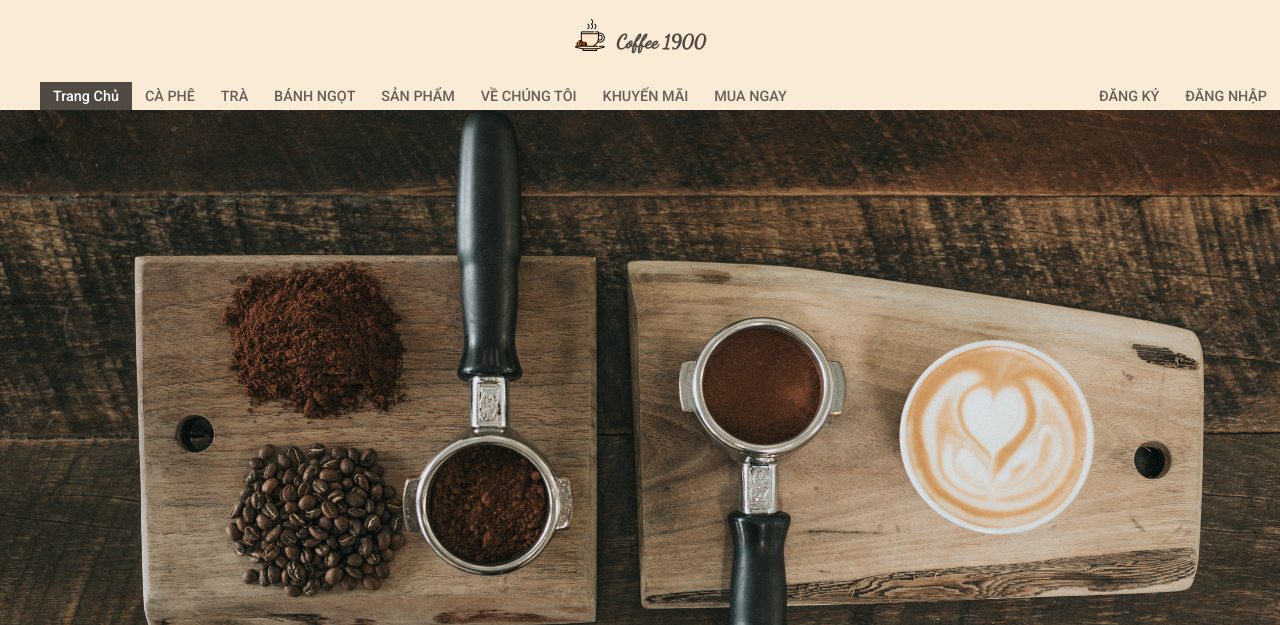
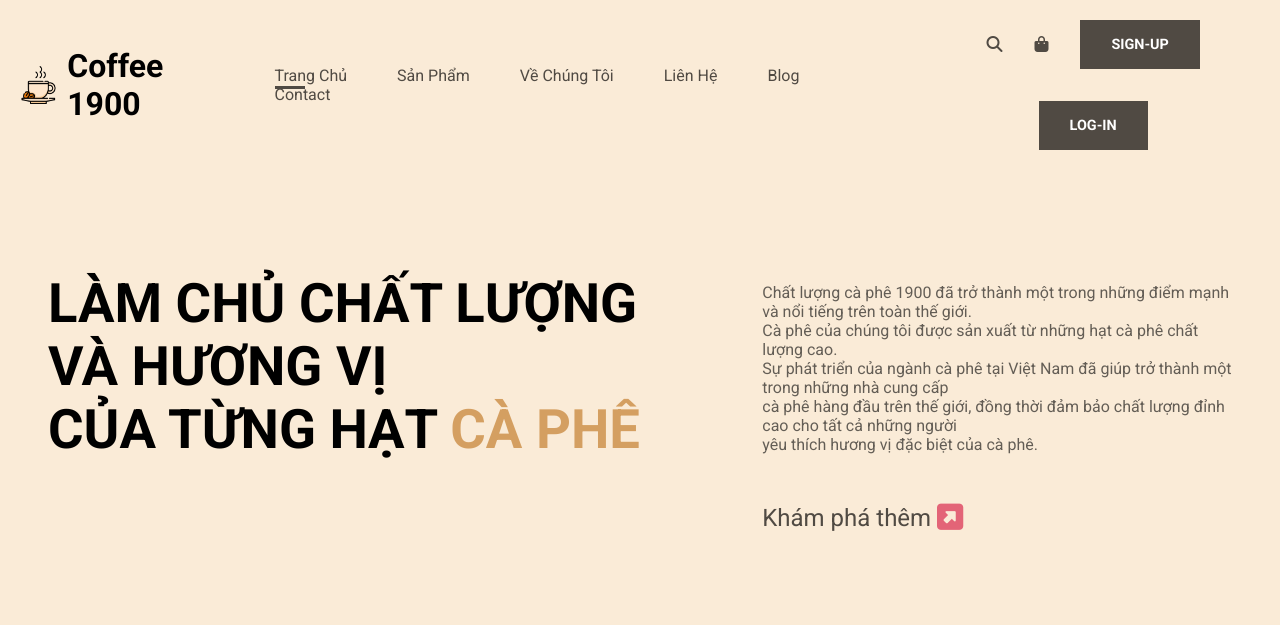
Before and after one commit to fleeforezz/Work_place, a PHP site: page / in a window 1280 px wide. Shown: the top 625 px of the page. Run offline with PHP 8.4, Linux system fonts and the light colour scheme; some libraries are stand-ins or nearby versions.

Commit message:
Redesign index.html and update css

```diff
--- a/Huflit/Coffee_1900/index.html
+++ b/Huflit/Coffee_1900/index.html
@@ -13,117 +13,85 @@
     <!-- COFFEE SHOP HEAD -->
     <header>
         <div class="navigation-bar">
-            <div class="logo">
-                <div class="logo-container">
-                    <img src="./assets/coffee-cup.png" alt="">
-                    <h1>Coffee 1900</h1>
+            <img src="./assets/coffee-cup.png" alt="coffee-cup">
+            <h1>Coffee 1900</h1>
+            <ul>
+                <li>
+                    <a href="" class="active">Trang Chủ</a>
+                </li>
+                <li>
+                    <a href="">Sản Phẩm</a>
+                </li>
+                <li>
+                    <a href="">Về Chúng Tôi</a>
+                </li>
+                <li>
+                    <a href="">Liên Hệ</a>
+                </li>
+                <li>
+                    <a href="">Blog</a>
+                </li>
+                <li>
+                    <a href="">Contact</a>
+                </li>
+            </ul>
+            <div class="search-shop-signup">
+                <div class="search-shop-signup-child">
+                    <a href="" class="">
+                        <i class="fa-solid fa-magnifying-glass" style="color: #504a43;"></i>
+                    </a>
+                    <a href="">
+                        <i class="fa-solid fa-bag-shopping" style="color: #504a43;"></i>
+                    </a>
+                    <a href="./signup.html" class="signup">Sign-up</a>
+                    <a href="./login.html" class="login">Log-in</a>
                 </div>
             </div>
-            <ul>
-                <li>
-                    <a href="#" class="active">Trang Chủ</a>
-                </li>
-                <li>
-                    <a href="#" class="nav">Cà Phê</a>
-                    <div class="dropdown-content">
-                        <a href="#">Cà phê đen</a>
-                        <a href="#">Cà phê sữa</a>
-                        <a href="#">Cà phê trứng</a>
-                        <a href="#">Capuchino</a>
-                    </div>
-                </li>
-                <li>
-                    <a href="#" class="nav">Trà</a>
-                    <div class="dropdown-content">
-                        <a href="#">Trà sữa truyền thống</a>
-                        <a href="#">Trà sữa trân châu đường đen</a>
-                        <a href="#">Trà đào cam xả</a>
-                        <a href="#">Trà vải</a>
-                        <a href="#">Trà hạt sen</a>
-                        <a href="#">Trà mãng cầu</a>
-                    </div>
-                </li>
-                <li>
-                    <a href="#" class="nav">Bánh Ngọt</a>
-                    <div class="dropdown-content">
-                        <a href="#">Tiramisu</a>
-                        <a href="#">Bánh caramel phô mai</a>
-                        <a href="#">Bánh Chocolate</a>
-                    </div>
-                </li>
-                <li>
-                    <a href="#" class="nav">Sản Phẩm</a>
-                    <div class="dropdown-content-product">
-                        <div class="dropdown-product-item">
-                            <div class="dropdown-product-item-child">
-                                <h3>Cà Phê</h3>
-                                <a href="#">Capuchino</a>
-                                <a href="#">Cà phê sữa</a>
-                                <a href="#">Cà phê đen</a>
-                                <a href="#">Cà phê Trứng</a>
-                            </div>
-                            <div class="dropdown-product-item-child">
-                                <h3>Trà</h3>
-                                <a href="#">Trà vải</a>
-                                <a href="#">Trà mãng cầu</a>
-                                <a href="#">Trà đào cam xả</a>
-                                <a href="#">Trà sữa truyền thống</a>
-                                <a href="#">Trà sữa trân châu đường đen</a>
-                            </div>
-                            <div class="dropdown-product-item-child">
-                                <h3>Bánh ngọt</h3>
-                                <a href="#">Tiramisu</a>
-                                <a href="#">Bánh Chocolate</a>
-                                <a href="#">Bánh caramel phô mai</a>
-                            </div>
-                            <img src="./assets/morning-coffee.jpg" style="width: 17%; margin-top: 10px;">
-                        </div>
-                    </div>
-                </li>
-                <li>
-                    <a href="#" class="nav">Về Chúng Tôi</a>
-                    <div class="dropdown-content-about">
-                        <div class="dropdown-about-item">
-                            <div class="dropdown-about-item-child">
-                                <h3>Di sản</h3>
-                            </div>
-                            <div class="dropdown-about-item-child">
-                                <h3>Công ty</h3>
-                                <a href="#">Sứ mệnh</a>
-                                <a href="#">Chính sách trực tuyến</a>
-                                <a href="#">Sự đa dạng tại Coffee 1900</a>
-                                <a href="https://www.youtube.com/watch?v=Q_JTr4UPRW8" target="_blank">Đạo đức và tuân thủ trong doanh nghiệp</a>
-                            </div>
-                            <div class="dropdown-about-item-child">
-                                <h3>Cơ hội việc làm</h3>
-                                <a href="#"></a>
-                                <a href="#"></a>
-                                <a href="#"></a>
-                            </div>
-                            <img src="./assets/working-at-coffee-shop.jpg" style="width: 18%; margin-top: 10px;">
-                        </div>
-                    </div>
-                </li>
-                <li>
-                    <a href="#" class="nav">Khuyến Mãi</a>
-                </li>
-                <li>
-                    <a href="#" class="nav">Mua Ngay</a>
-                </li>
-                <li style="float: right;">
-                    <a href="./login.html" class="nav">Đăng nhập</a>
-                </li>
-                <li style="float: right;">
-                    <a href="./signup.html" class="nav">Đăng ký</a>
-                </li>
-            </ul>
         </div>
     </header>
 
 
     <!-- COFFEE SHOP SECTION -->
     <section class="section-1">
-        <img class="poster" src="./assets/coffee-on-table.jpg" alt="">
+        <div class="master-section">
+            <div class="master-section-child">
+                <p class="master-coffee">Làm chủ chất lượng và hương vị <br> của từng hạt <span style="color: #d49f61;">cà phê</span></p>
+            </div>
+            <div class="master-section-child">
+                <p class="master-section-para">Chất lượng cà phê 1900 đã trở thành một trong những điểm mạnh và nổi tiếng trên toàn thế giới.<br> Cà phê của chúng tôi được sản xuất từ những hạt cà phê chất lượng cao.<br> Sự phát triển của ngành cà phê tại Việt Nam đã giúp trở thành một trong những nhà cung cấp <br> cà phê hàng đầu trên thế giới, đồng thời đảm bảo chất lượng đỉnh cao cho tất cả những người <br> yêu thích hương vị đặc biệt của cà phê.</p>
+                <a href="" class="discorver-us">Khám phá thêm <i class="fa-solid fa-square-up-right fa-lg" style="color: #e36477;"></i></a>
+            </div>
+        </div>
+        <div class="video">
+            <video src="./assets/Coffee-ad.mkv" width="100%" muted autoplay loop></video>
+            <div class="under-video">
+                <div class="quality-card">
+                    <a href="" class="quality-items">
+                        <img src="./assets/coffee.png" alt="">
+                        <h3>Barista</h3>
+                        <p>Our coffee are carefully selected <br> for quality, flavors, and social impact.</p>
+                    </a>
+                    <span class="separater"></span>
+                    <a href="" class="quality-items">
+                        <img src="./assets/coffee-bean.png" alt="">
+                        <h3>Coffee</h3>
+                        <p>Our coffee are carefully selected <br> for quality, flavors, and social impact.</p>
+                    </a>
+                    <span class="separater"></span>
+                    <a href="" class="quality-items">
+                        <img src="./assets/cafe.png" alt="">
+                        <h3>Merchandise</h3>
+                        <p>Our coffee are carefully selected <br> for quality, flavors, and social impact.</p>
+                    </a>
+                    <span class="separater"></span>
+                    <a href="" class="quality-items">
+                        <img src="./assets/cafe.png" alt="">
+                        <h3>Merchandise</h3>
+                        <p>Our coffee are carefully selected <br> for quality, flavors, and social impact.</p>
+                    </a>
+                </div>
+            </div>
+        </div>
 
         <div class="glass-coffee">
             <div class="glass-container">
@@ -161,8 +129,8 @@
             <div class="product-parent">
                 <div class="product-row">
                     <div class="product-heading">
-                        <p class="section-top-para">Check out our selection of featured coffees and products</p>
-                        <p class="section-next-para">Here you can buy our featured products</p>
+                        <p class="section-top-para">Lựa chọn của chúng tôi về cà phê và sản phẩm nổi bật</p>
+                        <p class="section-next-para">Tại đây bạn có thể mua các sản phẩm <br> đặc trưng của chúng tôi</p>
                     </div>
                     <div class="product-card">
                         <div class="product-items">
@@ -193,25 +161,25 @@
     </section>
 
     <section class="section-3">
-        <div class="quality">
-            <div class="quality-parent">
-                <div class="quality-row">
-                    <div class="quality-heading">
-                        <p class="quality-top-para">We are committed to the highest <br> standards of quality and service</p>
-                        <p class="quality-next-para">Embracing our heritage while innovating to create new experiences to savor</p>
+        <div class="job">
+            <div class="job-parent">
+                <div class="job-row">
+                    <div class="job-heading">
+                        <p class="job-top-para">Làm việc tại trụ sở của chúng tôi</p>
+                        <p class="job-next-para">Môi trường làm việc thân thiện và đầy đủ tiện nghi</p>
                     </div>
-                    <div class="quality-card">
-                        <a href="" class="quality-items">
+                    <div class="job-card">
+                        <a href="" class="job-items">
                             <img src="./assets/coffee.png" alt="">
                             <h3>Barista</h3>
                             <p>Our coffee are carefully selected <br> for quality, flavors, and social impact.</p>
                         </a>
-                        <a href="" class="quality-items">
+                        <a href="" class="job-items">
                             <img src="./assets/coffee-bean.png" alt="">
                             <h3>Coffee</h3>
                             <p>Our coffee are carefully selected <br> for quality, flavors, and social impact.</p>
                         </a>
-                        <a href="" class="quality-items">
+                        <a href="" class="job-items">
                             <img src="./assets/cafe.png" alt="">
                             <h3>Merchandise</h3>
                             <p>Our coffee are carefully selected <br> for quality, flavors, and social impact.</p>
--- a/Huflit/Coffee_1900/style.css
+++ b/Huflit/Coffee_1900/style.css
@@ -27,171 +27,171 @@ body {
 /*! COFFEE SHOP HEAD */
 
 .navigation-bar {
-    position: fixed;
+    display: flex;
+    padding: 20px;
     width: 100%;
     background-color: #faebd7;
-    z-index: 1;
-}
-
-.logo {
-    width: 100%;
-    max-width: 50%;
-    margin: 0 auto;
-}
-.logo-container {
-    display: flex;
     align-items: center;
     justify-content: center;
 }
-.logo img {
-    width:5%;
-    margin-top: 5px;
+.navigation-bar img {
+    width: 3%;
     margin-right: 10px;
 }
-.logo h1 {
-    margin-top: 30px;
-    font-family: 'Dancing Script', cursive;
-    font-size: 1.2rem;
-    color: #504a43;
-    cursor: default;
-}
-
-ul {
+header ul {
+    display: flex;
+    flex-wrap: wrap;
     list-style: none;
 }
-li {
+header li {
     float: left;
+    margin-right: 50px;
 }
-
-li a {
+header li a {
+    color: #504a43;
+    text-decoration: none;
+    transition: 250ms;
+}
+header li a.active::before {
+    content: '';
     display: block;
-    font-size: 0.9rem;
-    font-weight: 500;
-    text-decoration: none;
-    color: #686057;
-    text-align: center;
-    padding: 0.4em 0.9em;
-}
-.nav {
-    text-transform: uppercase;
-    transition: 250ms ;
-}
-.nav:hover {
+    padding: 1.5px 15px;
+    position: absolute;
+    margin-top: 20px;
     background-color: #504a43;
 }
-li a.active {
-    color: white;
+header li a::before {
+    content: '';
+    display: none;
+    padding: 1.5px 1px;
+    position: absolute;
+    margin-top: 20px;
     background-color: #504a43;
 }
-li a.active:hover {
-    opacity: 90%;
+header li a:hover::before {
+    content: '';
+    display: block;
+    padding: 1.5px 15px;
+    position: absolute;
+    margin-top: 20px;
+    background-color: #504a43;
 }
-
-li a:hover {
+.search-shop-signup-child {
+    display: flex;
+    gap: 2rem;
+    flex-wrap: wrap;
+    margin-left: 10px;
+    align-items: center;
+    justify-content: center;
+}
+i {
+    transition: 250ms;
+}
+i:hover {
+    opacity: 70%;
+}
+.signup {
+    text-decoration: none;
+    font-size: 0.9rem;
+    font-weight: 600;
+    text-transform: uppercase;
+    color: white;
+    padding: 15px 30px;
+    border: 1px solid #504a43;
     background-color: #504a43;
+    transition: 250ms;
+    cursor: pointer;
+}
+.signup:hover {
+    color: #504a43;
+    background-color: transparent;
+    border: 1px solid #504a43;
+}
+.login {
+    text-decoration: none;
+    font-size: 0.9rem;
+    font-weight: 600;
+    text-transform: uppercase;
     color: white;
+    padding: 15px 30px;
+    border: 1px solid #504a43;
+    background-color: #504a43;
+    transition: 250ms;
+    cursor: pointer;
 }
-
-li.dropdown-content {
-    display: inline-block;
-}
-
-.dropdown-content {
-    display: none;
-    position: absolute;
-    background-color: #ebebeb;
-    min-width: 160px;
-    padding-left: 20px;
-    padding-right: 20px;
-    padding-top: 10px;
-    padding-bottom: 20px;
-    z-index: 1;
-}
-
-.dropdown-content a {
-    display: block;
-    transition: 200ms;
-}
-.dropdown-content a:hover {
-    opacity: 100%;
-}
-
-li:hover .dropdown-content {
-    display: block;
-}
-
-.dropdown-content-product {
-    display: none;
-    position: absolute;
-    background-color: #ebebeb;
-    min-width: 160px;
-}
-.dropdown-content-product a {
-    display: block;
-    transition: 200ms;
-}
-.dropdown-content-product a:hover {
-    opacity: 100%;
-}
-li:hover .dropdown-content-product {
-    display: block;
-    position: absolute;
-    padding-left: 250px;
-    padding-right: 100px;
-    padding-bottom: 30px;
-    margin-left: -400px;
-}
-
-.dropdown-product-item {
-    display: flex;
-    flex-wrap: nowrap;
-}
-.dropdown-product-item-child {
-    text-align: center;
-    margin-right: 150px;
-}
-.dropdown-product-item-child h3 {
-    text-transform: uppercase;
-}
-
-.dropdown-content-about {
-    display: none;
-    position: absolute;
-    background-color: #ebebeb;
-    min-width: 160px;
-}
-.dropdown-content-about a {
-    display: block;
-}
-.dropdown-content-about a:hover {
-    opacity: 100%;
-}
-li:hover .dropdown-content-about {
-    display: block;
-    position: absolute;
-    padding-left: 300px;
-    padding-right: 100px;
-    padding-bottom: 30px;
-    margin-left: -470px;
-}
-.dropdown-about-item {
-    display: flex;
-}
-.dropdown-about-item-child {
-    text-align: center;
-    margin-right: 140px;
-    margin-left: -25px;
-}
-.dropdown-about-item-child h3{
-    text-transform: uppercase;
+.login:hover {
+    color: #504a43;
+    background-color: transparent;
+    border: 1px solid #504a43;
 }
 
 /*! COFFEE SHOP SECTION */
 
-.poster {
+.master-section {
+    display: flex;
+    flex-direction: row;
+    flex-wrap: nowrap;
+    gap: 4rem;
+    padding: 3em;
+    background-color: #faebd7;
+}
+.master-coffee {
+    text-transform: uppercase;
+    font-size: 3.4rem;
+    font-weight: 600;
     width: 100%;
 }
-
+.master-section-para {
+    width: 100%;
+    min-width: 100%;
+    opacity: 60%;
+    margin-top: 65px;
+    margin-bottom: 50px;
+}
+.discorver-us {
+    text-decoration: none;
+    color: #504a43;
+    font-size: 1.5rem;
+}
+.video {
+    display: block;
+    width: 100%;
+    max-width: 100%;
+    padding: 3em;
+    background-color: #faebd7;
+}
+.quality-top-para {
+    text-align: center;
+    font-size: 2.8rem;
+}
+.quality-next-para {
+    text-align: center;
+    font-size: 1.05rem;
+    color: #686057;
+}
+.quality-card {
+    display: flex;
+    gap: 3rem;
+    align-items: center;
+    justify-content: center;
+    flex-wrap: wrap;
+    margin-top: 7em;
+    margin-bottom: 6em;
+}
+.quality-items {
+    text-decoration: none;
+    color: black;
+    padding: 4em 3em;
+    transition: 250ms;
+    text-align: center;
+}
+.separater {
+    padding: 100px 0.5px;
+    background-color: rgb(177, 177, 177);
+}
+.quality-items:hover {
+    background-color: #e4594d;
+}
 .glass-coffee {
     padding: 8em;
 }
@@ -334,19 +334,19 @@ li:hover .dropdown-content-about {
     text-align: center;
 }
 
-.quality {
+.job {
     padding: 8em;
 }
-.quality-top-para {
+.job-top-para {
     text-align: center;
     font-size: 2.8rem;
 }
-.quality-next-para {
+.job-next-para {
     text-align: center;
     font-size: 1.05rem;
     color: #686057;
 }
-.quality-card {
+.job-card {
     display: flex;
     gap: 10rem;
     align-items: center;
@@ -354,7 +354,7 @@ li:hover .dropdown-content-about {
     flex-wrap: wrap;
     margin-top: 10em;
 }
-.quality-items {
+.job-items {
     text-decoration: none;
     color: black;
     padding: 4em 3em;
@@ -362,9 +362,7 @@ li:hover .dropdown-content-about {
     transition: 250ms;
     text-align: center;
 }
-.quality-items img {
-}
-.quality-items:hover {
+.job-items:hover {
     border: 1px solid white;
     box-shadow:  20px 20px 60px #bebebe,
                 -20px -20px 60px #ffffff;
```
Also changed, not shown: 1 other file.
